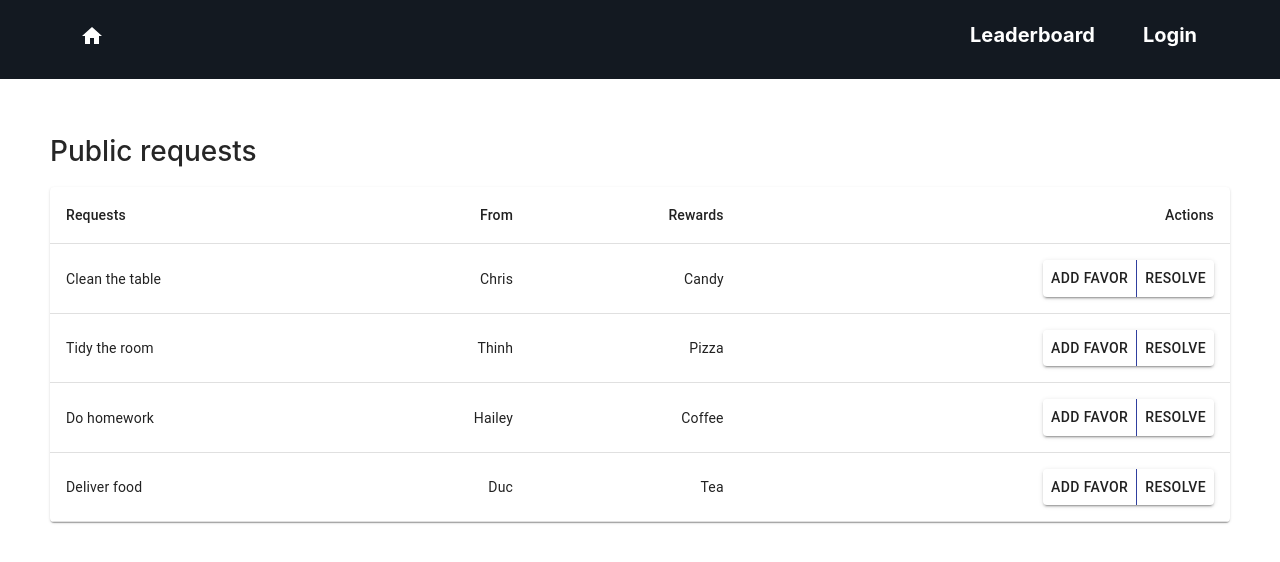
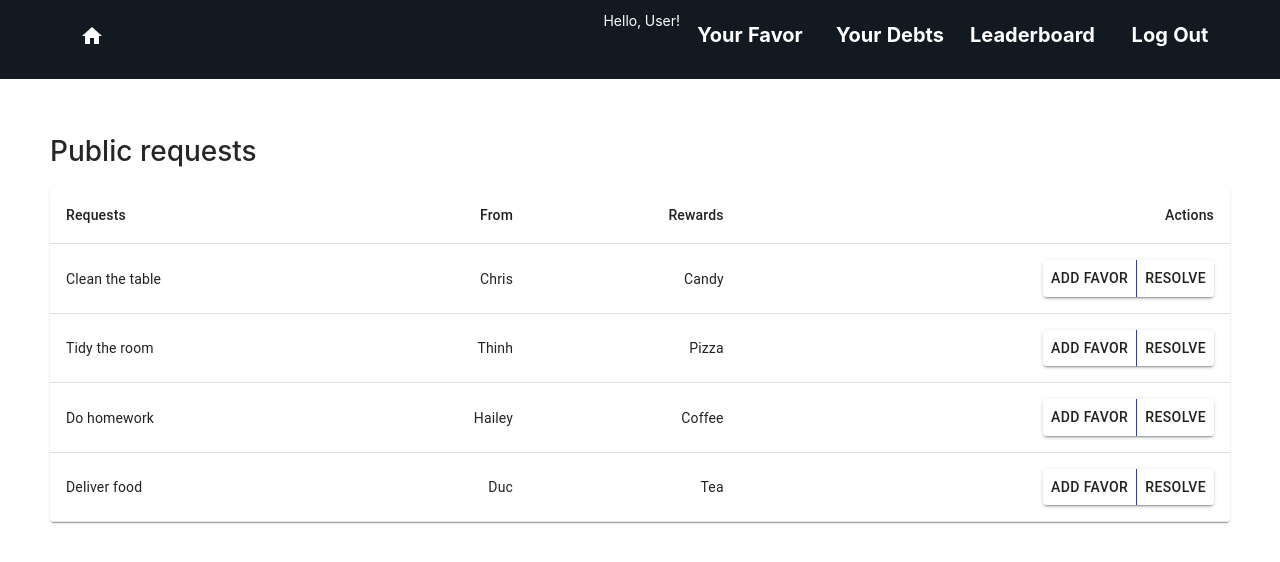
Before and after one commit to thinhnguyen2704/IOU, a React (Create React App) app in the folder frontend/: page / in a window 1280 px wide. Shown: the top 562 px of the page. Built offline with nearby package versions, Linux system fonts and the light colour scheme.

Commit message:
Add context, edit navbars

```diff
--- a/frontend/src/components/Header.js
+++ b/frontend/src/components/Header.js
@@ -2,8 +2,17 @@ import React from 'react';
 import HomeIcon from '@material-ui/icons/Home';
 import './Header.css';
 import { Link } from 'react-router-dom';
+import {useUserStatus} from './../context/UserContext'
 
 function Header() {
+    //retrieve user status from userContext, either logged in or not logged in
+    const user = useUserStatus();
+
+    function logout(){
+        console.log("Log Out");
+        //logout
+    }
+
     return (
         <nav className="header">
             <Link to="/">
@@ -13,14 +22,29 @@ function Header() {
             </Link>
 
             <div className="header__nav">
+                {user && (
+                    <>
+                        <p style={{color: "white"}}>Hello, User!</p>
+                        <Link to="/favors" className="header__link">
+                            <div className="header__option">
+                                <span>Your Favor</span>
+                            </div>
+                        </Link>
+                        <Link to="/debts" className="header__link">
+                            <div className="header__option">
+                                <span>Your Debts</span>
+                            </div>
+                        </Link>
+                    </>
+                )}
                 <Link to="/leaderboard" className="header__link">
                     <div className="header__option">
                         <span>Leaderboard</span>
                     </div>
                 </Link>
-                <Link to="/login" className="header__link">
+                <Link to={user ? {logout} : "/login"} className="header__link">
                     <div className="header__option">
-                        <span>Login</span>
+                        <span>{user?"Log Out":"Log In"}</span>
                     </div>
                 </Link>
             </div>
--- a/frontend/src/components/Home.js
+++ b/frontend/src/components/Home.js
@@ -9,8 +9,11 @@ import TableHead from '@material-ui/core/TableHead';
 import TableRow from '@material-ui/core/TableRow';
 import Paper from '@material-ui/core/Paper';
 import { Link } from 'react-router-dom';
+import {useUserStatus} from './../context/UserContext'
 
 function Home() {
+
+    const user = useUserStatus();
 
     function createData(request, from, rewards) {
         return {request, from, rewards};
@@ -48,10 +51,10 @@ function Home() {
                                 <TableCell align="right">{row.rewards}</TableCell>
                                 <TableCell align="right">
                                     <ButtonGroup variant="contained" color="primary" aria-label="contained primary button group">
-                                        <Link to="/login">
+                                        <Link to={user ? "/favors/add" : "/login"}>
                                             <Button>Add Favor</Button>
                                         </Link>
-                                        <Link to="/login">
+                                        <Link to={user ? "/favors/resolve" : "/login"}>
                                             <Button>Resolve</Button>
                                         </Link>
                                     </ButtonGroup>
--- a/frontend/src/components/Leaderboard.js
+++ b/frontend/src/components/Leaderboard.js
@@ -1,8 +1,12 @@
 import React from 'react';
 import {Container, TextField, Button, ButtonGroup} from '@material-ui/core';
 import { Link, Route } from 'react-router-dom';
+import {useUserStatus} from './../context/UserContext';
 
 function Leaderboard() {
+
+    const user = useUserStatus();
+
     return (
         <div>
              <Container fixed style={{backgroundColor: '#ffffff', padding: 50}}>
--- /dev/null
+++ b/frontend/src/context/UserContext.js
@@ -0,0 +1,22 @@
+import React, { useState, useContext, createContext } from 'react'
+
+const UserContext = React.createContext();
+
+export function useUserStatus(){
+    return useContext(UserContext);
+}
+
+export function UserProvider({children}){
+    const [user, setUser] = useState({});
+    const [loggedIn, setLoggedIn] = useState(true);
+
+    function logUser(){
+        setLoggedIn(prev => !prev);
+    }
+
+    return(
+        <UserContext.Provider value={loggedIn}>
+                {children}
+        </UserContext.Provider>
+    )
+}
```
Also changed, not shown: frontend/src/App.js (+9 -2 lines).
